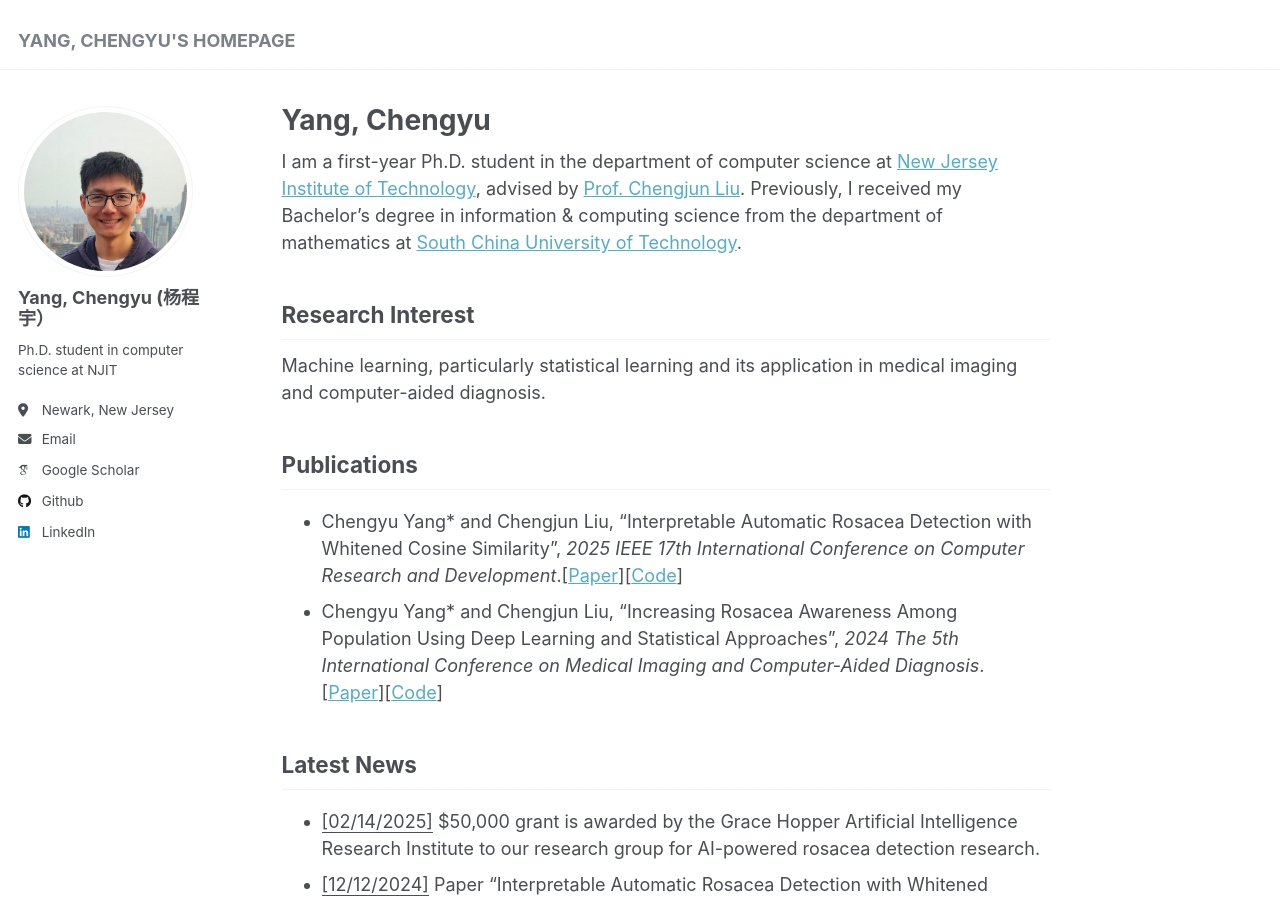
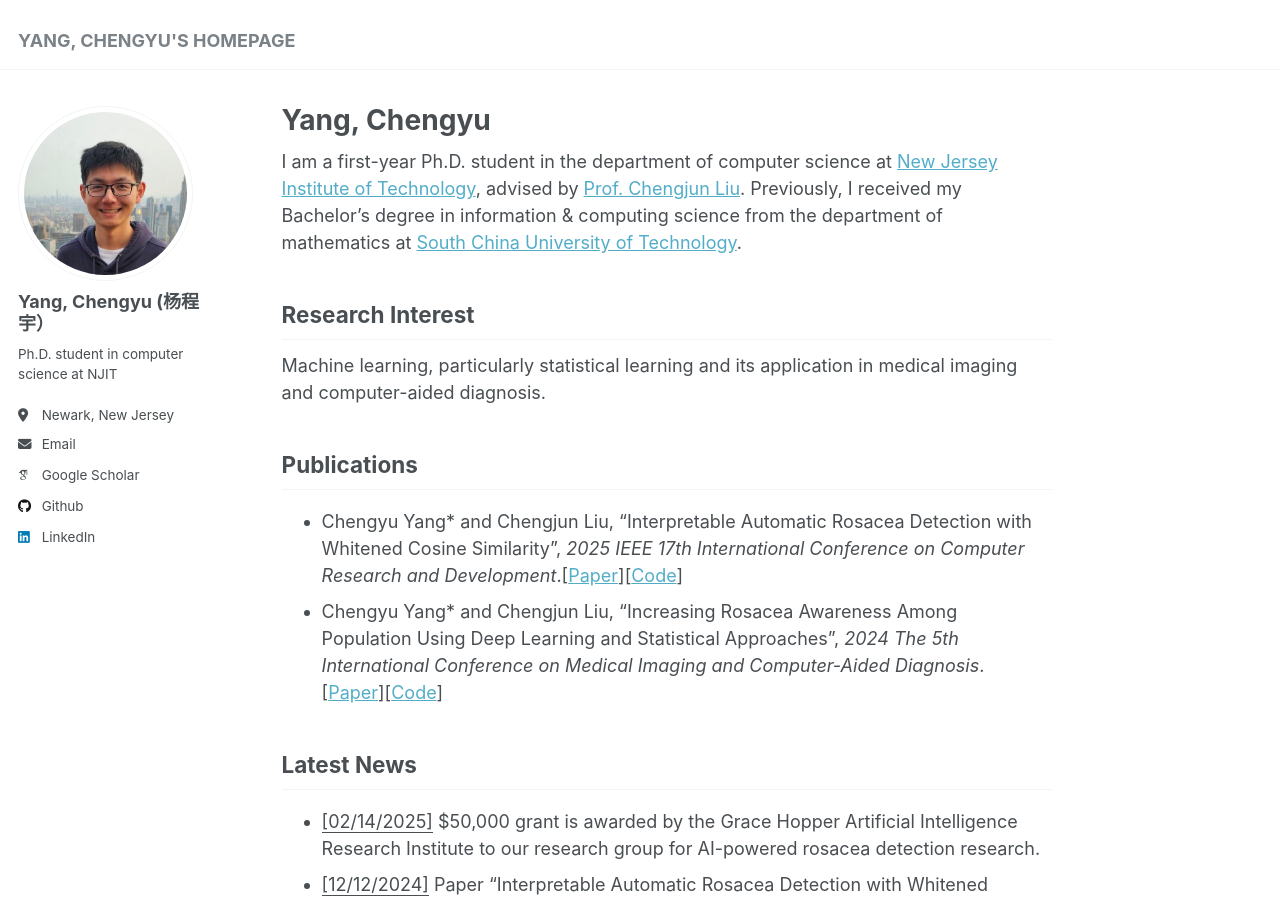
Before and after one commit to chengyuyang-njit/chengyuyang-njit.github.io, a Jekyll site: the page built from _pages/about.md, in a window 1280 px wide and 900 px high. Built offline with Jekyll 4.4.1, drawn with Linux system fonts in a browser that asks for light colours; some web fonts are replaced.

Commit message:
Update _config.yml

```diff
--- a/_config.yml
+++ b/_config.yml
@@ -21,7 +21,7 @@ repository               : "chengyuyang-njit/chengyuyang-njit.github.io"
 #               Additional customization can be done by editing /_includes/author-profile.html
 author:
   # Biographic information
-  avatar           : "nycs1.jpg"
+  avatar           : "nycs.jpg"
   name             : "Yang, Chengyu  (杨程宇）"
   pronouns         : # example: "she/her"
   bio              : "Ph.D. student in computer science at NJIT"
```
